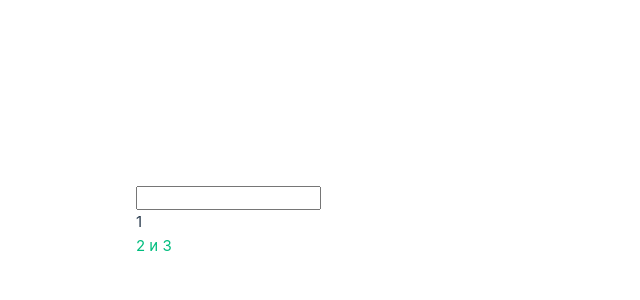
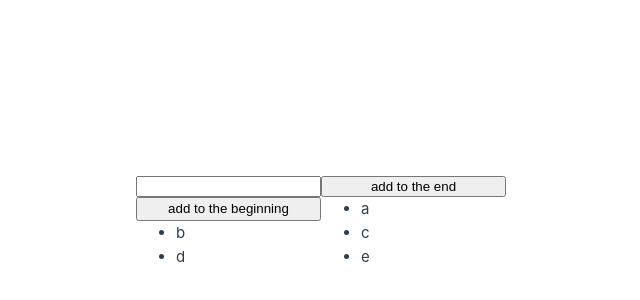
Before and after one commit to BusterKeatonjr/Vue3Base, a Vue app in the folder vue-project/: page / in a window 1280 px wide. Shown: the part 178-478 px from the top of the page, without its empty margins (319-959 px from the left). Built offline with nearby package versions, Linux system fonts and the light colour scheme.

Commit message:
Форма для добавления элементов массива в Vue

```diff
--- a/vue-project/src/App.vue
+++ b/vue-project/src/App.vue
@@ -2,52 +2,27 @@
 export default {
   data() {
     return {
-      var_1: "1",
-      isCtrlPressed: false,
-      var_2: "you pressed control + link",
+      newItem: "",
+      items: ["a", "b", "c", "d", "e"],
     };
   },
   methods: {
-    lag: function () {
-      this.var_1 = this.$refs.textField.value;
+    addItemEnd: function () {
+      this.items.push(this.newItem);
     },
-    leg: function (event) {
-      if (event.ctrlKey) {
-        this.isCtrlPressed = true;
-      }
-    },
-    handleLeftClick: function (event) {
-      if (!event.ctrlKey) {
-        this.var_2 = "left";
-      }
-    },
-    handleRightClick: function (event) {
-      if (!event.ctrlKey) {
-        this.var_2 = "right";
-      }
-    },
-    handleMiddleClick: function (event) {
-      if (!event.ctrlKey) {
-        this.var_2 = "middle";
-      }
+    addItemBegin: function () {
+      this.items.unshift(this.newItem);
     },
   },
 };
 </script>
 <template>
-  <input type="text" @keyup.enter="lag" ref="textField" />
-  &nbsp;
-  <p>{{ var_1 }}</p>
-  &nbsp;
-  <a
-    href="https://www.youtube.com/shorts/cxtSotESjEM"
-    @click="leg"
-    @click.left="handleLeftClick"
-    @click.right="handleRightClick"
-    @click.middle="handleMiddleClick"
-    target="_blank"
-    >2 и 3</a
-  >
-  &nbsp;
-  <p v-if="isCtrlPressed">{{ var_2 }}</p>
+  <input v-model="newItem" />
+  <button @click="addItemEnd">add to the end</button>
+  <button @click="addItemBegin">add to the beginning</button>
+  <ul v-for="(item, index) in items" :key="index">
+    <li>
+      {{ item }}
+    </li>
+  </ul>
 </template>
```
